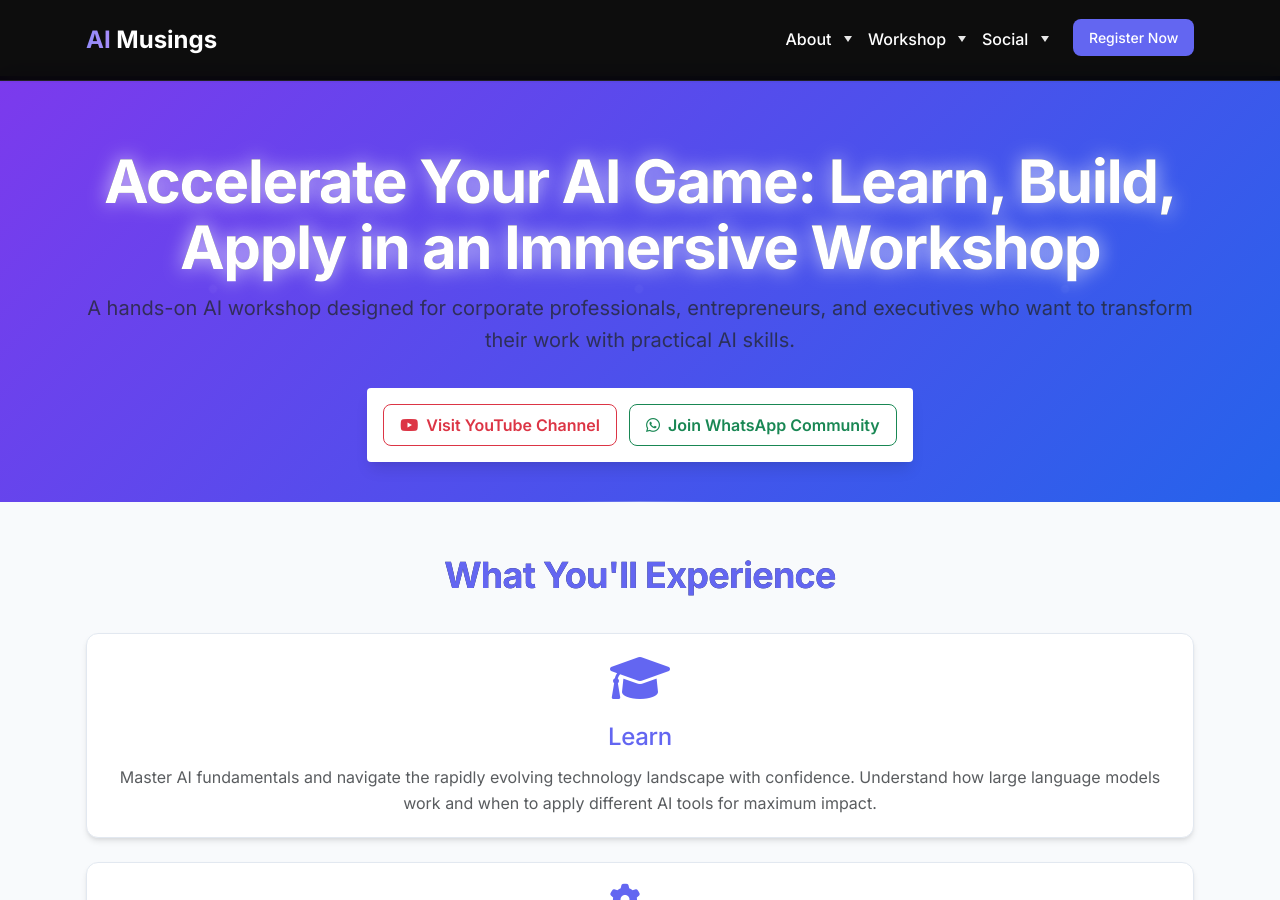
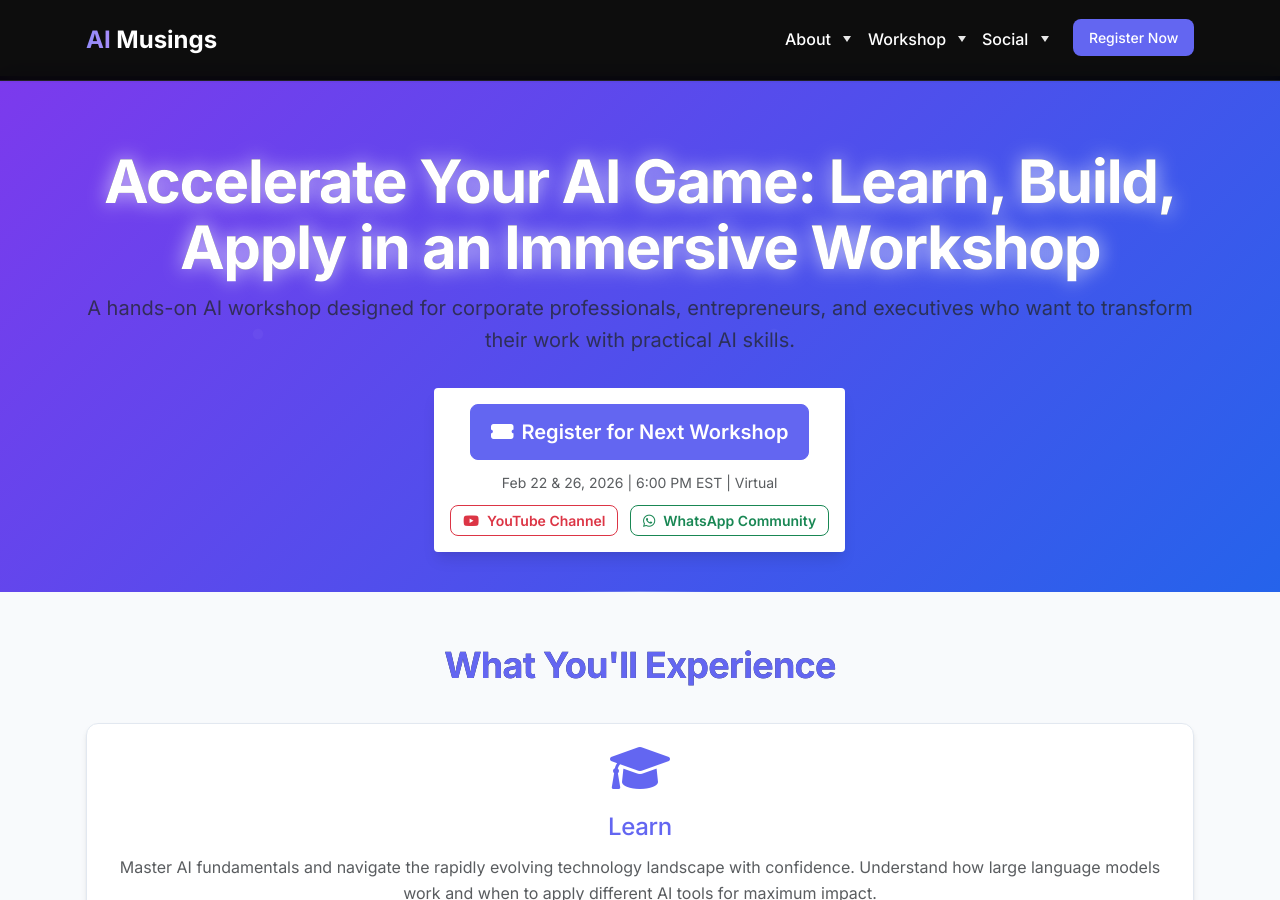
Before and after one commit to pulsarventures/aimusings.site, a Jekyll site: the page built from index.html, in a window 1280 px wide and 900 px high. Built offline with Jekyll 4.4.1, drawn with Linux system fonts in a browser that asks for light colours; the list of posts is cut into pages by our own code.

Commit message:
Make Register for Next Workshop the primary hero CTA
Move registration link to the top of the hero section as the most
prominent call-to-action, with session dates visible immediately.
YouTube and WhatsApp buttons demoted to smaller secondary links.
Fixes mobile experience where registration was buried below the fold.

🤖 Generated with [Claude Code](https://claude.com/claude-code)

Co-Authored-By: Claude <noreply@anthropic.com>

```diff
--- a/index.html
+++ b/index.html
@@ -16,13 +16,19 @@ title: "Accelerate Your AI Game: Learn, Apply, Build in One Immersive Session"
                     A hands-on AI workshop designed for corporate professionals, entrepreneurs, and executives who want to transform their work with practical AI skills.
                 </p>
                 <div class="bg-white rounded shadow-lg p-4 mt-4 d-inline-block" data-animate="fadeUp" data-delay="400">
-                    <div class="d-flex gap-3 justify-content-center flex-wrap">
-                        <a href="https://www.youtube.com/@AIMusingsBuilderCommunitySnS" class="btn btn-outline-danger btn-md px-4 py-2 fw-semibold" target="_blank">
-                            <i class="fab fa-youtube me-2"></i>Visit YouTube Channel
+                    <div class="d-flex flex-column gap-3 align-items-center">
+                        <a href="https://www.tixtree.com/e/accelerate-your-ai-game-learn-build-apply-b29352eaa8d6" class="btn btn-primary btn-lg px-5 py-3 fw-semibold" target="_blank">
+                            <i class="fas fa-ticket-alt me-2"></i>Register for Next Workshop
                         </a>
-                        <a href="https://chat.whatsapp.com/GRydfVAJke8AKdnKHFohnS?mode=ems_copy_c" class="btn btn-outline-success btn-md px-4 py-2 fw-semibold" target="_blank">
-                            <i class="fab fa-whatsapp me-2"></i>Join WhatsApp Community
-                        </a>
+                        <span class="text-muted small">Feb 22 & 26, 2026 | 6:00 PM EST | Virtual</span>
+                        <div class="d-flex gap-3 justify-content-center flex-wrap">
+                            <a href="https://www.youtube.com/@AIMusingsBuilderCommunitySnS" class="btn btn-outline-danger btn-sm px-3 py-1 fw-semibold" target="_blank">
+                                <i class="fab fa-youtube me-2"></i>YouTube Channel
+                            </a>
+                            <a href="https://chat.whatsapp.com/GRydfVAJke8AKdnKHFohnS?mode=ems_copy_c" class="btn btn-outline-success btn-sm px-3 py-1 fw-semibold" target="_blank">
+                                <i class="fab fa-whatsapp me-2"></i>WhatsApp Community
+                            </a>
+                        </div>
                     </div>
                 </div>
             </div>
```
